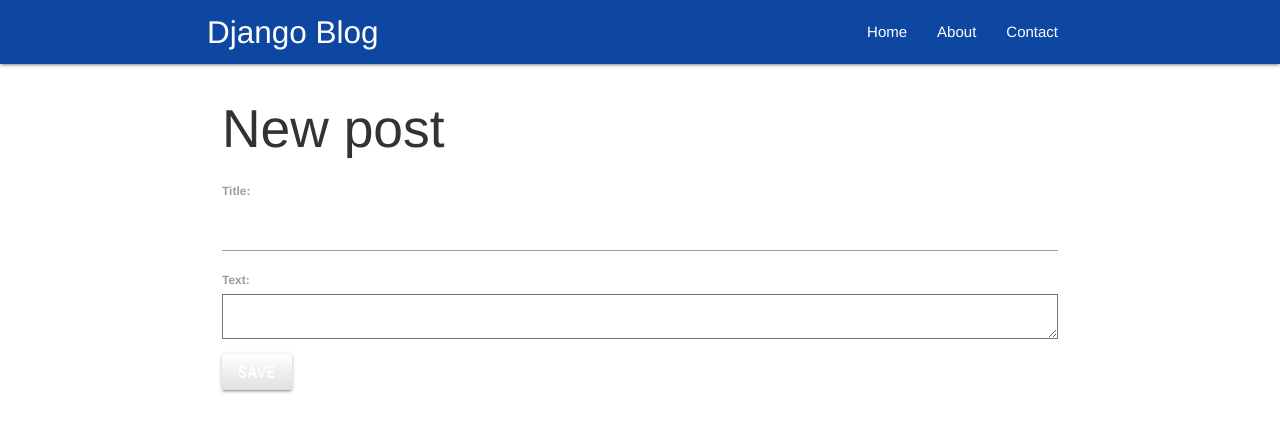
After one commit to Issakha5/djangotest, a Django app: page /post/new/ in a window 1280 px wide. The commit adds this page. Shown: the top 432 px of the page. Run offline with Django 3.2, Linux system fonts and the light colour scheme; some libraries are stand-ins or nearby versions.

Commit message:
design partiel du blog

```diff
--- a/blog/settings.py
+++ b/blog/settings.py
@@ -114,7 +114,7 @@
 
 USE_TZ = True
 
-
+LOGIN_REDIRECT_URL = '/contact'
 # Static files (CSS, JavaScript, Images)
 # https://docs.djangoproject.com/en/2.2/howto/static-files/
 
--- a/blog/urls.py
+++ b/blog/urls.py
@@ -19,4 +19,5 @@
 urlpatterns = [
     path('admin/', admin.site.urls),
     path('', include('blog1.urls')),
+    path('contact/', include('django.contrib.auth.urls')),
 ]
--- a/blog1/admin.py
+++ b/blog1/admin.py
@@ -1,4 +1,5 @@
 from django.contrib import admin
-from .models import Post
+from .models import Post, Category, Comment
 
 admin.site.register(Post)
+admin.site.register(Category)
--- /dev/null
+++ b/blog1/forms.py
@@ -0,0 +1,17 @@
+from django import forms
+
+from .models import Post, Comment
+
+
+class PostForm(forms.ModelForm):
+
+    class Meta:
+        model = Post
+        fields = ('title', 'text',)
+
+
+class CommentForm(forms.ModelForm):
+
+    class Meta:
+        model = Comment
+        fields = ('author', 'text')
--- a/blog1/models.py
+++ b/blog1/models.py
@@ -9,6 +9,7 @@
     text = models.TextField()
     created_date = models.DateTimeField(default=timezone.now)
     published_date = models.DateTimeField(blank=True, null=True)
+    categories = models.ManyToManyField('Category', related_name='posts')
 
     def publish(self):
         self.published_date = timezone.now()
@@ -16,3 +17,14 @@
 
     def __str__(self):
         return self.title
+
+
+class Category(models.Model):
+    name = models.CharField(max_length=50)
+
+
+class Comment(models.Model):
+    author = models.ForeignKey(settings.AUTH_USER_MODEL, on_delete=models.CASCADE)
+    text = models.TextField()
+    created_date = models.DateTimeField(default=timezone.now)
+    post = models.ForeignKey('blog1.Post', on_delete=models.CASCADE, related_name='comments')
--- a/blog1/static/css/blog1.css
+++ b/blog1/static/css/blog1.css
@@ -11,7 +11,7 @@
 }
 
 .content {
-    margin-left: 40px;
+    margin-left: 20px;
 }
 
 h1, h2, h3, h4 {
--- a/blog1/templates/blog1/base.html
+++ b/blog1/templates/blog1/base.html
@@ -7,18 +7,33 @@
         <link rel="stylesheet" href="//maxcdn.bootstrapcdn.com/bootstrap/3.2.0/css/bootstrap-theme.min.css">
         <link href='//fonts.googleapis.com/css?family=Lobster&subset=latin,latin-ext' rel='stylesheet' type='text/css'>
         <link rel="stylesheet" href="{% static 'css/blog.css' %}">
+        <!--Import Google Icon Font-->
+      <link href="https://fonts.googleapis.com/icon?family=Material+Icons" rel="stylesheet">
+      <!-- Compiled and minified CSS -->
+      <link rel="stylesheet" href="https://cdnjs.cloudflare.com/ajax/libs/materialize/1.0.0/css/materialize.min.css">
+      <!--Let browser know website is optimized for mobile-->
+      <meta name="viewport" content="width=device-width, initial-scale=1.0"/>
     </head>
     <body>
-        <div class="page-header">
-            <h1><a href="/">Django Blog</a></h1>
-        </div>
+            <nav >
+         <div class="nav-wrapper blue darken-4">
+            <div class="container">
+               <a href="/" class="brand-logo">Django Blog</a>
+               <ul id="nav-mobile" class="right hide-on-med-and-down">
+                  <li><a href="/">Home</a></li>
+                  <li><a href="/about">About</a></li>
+                  <li><a href="{% url 'login' %}">Contact</a></li>
+               </ul>
+            </div>
+         </div>
+      </nav>
+
 
         <div class="content container">
             <div class="row">
-                <div class="col-md-8">
+                <div class="col-md-12">
                 {% block content %}
                     {% endblock %}
-
                 </div>
             </div>
         </div>
--- /dev/null
+++ b/blog1/templates/blog1/login.html
@@ -0,0 +1,6 @@
+<h2>Login</h2>
+<form method="post">
+  {% csrf_token %}
+  {{ form.as_p }}
+  <button type="submit">Login</button>
+</form>
--- /dev/null
+++ b/blog1/templates/blog1/post_edit.html
@@ -0,0 +1,10 @@
+{% extends 'blog1/base.html' %}
+
+{%  block content %}
+
+<h2>New post</h2>
+ <form method="POST" class="post-form">{% csrf_token %}
+    {{ form.as_p }}
+    <button type="submit" class="save btn btn-default">Save</button>
+ </form>
+{% endblock %}
--- a/blog1/urls.py
+++ b/blog1/urls.py
@@ -1,7 +1,9 @@
-from django.urls import path
+from django.urls import path, include
 from . import views
 
 urlpatterns = [
     path('', views.post_list, name='post_list'),
     path('post/<int:pk>/', views.post_detail, name='post_detail'),
+    path('post/new/', views.post_new, name='post_new'),
+    path('post/<int:pk>/edit/', views.post_edit, name='post_edit'),
 ]
--- a/blog1/views.py
+++ b/blog1/views.py
@@ -1,6 +1,9 @@
-from django.shortcuts import render, get_object_or_404
+from django.shortcuts import render, get_object_or_404, redirect, reverse
 from django.utils import timezone
-from .models import Post
+from .models import Post, Comment
+from .forms import PostForm, CommentForm
+from django.contrib.auth.forms import UserCreationForm
+
 
 def post_list(request):
     posts = Post.objects.filter(published_date__lte=timezone.now()).order_by('published_date')
@@ -9,4 +12,49 @@
 
 def post_detail(request, pk):
     post = get_object_or_404(Post, pk=pk)
-    return render(request, 'blog1/post_detail.html', {'post': post})
+    if request.method == "POST":
+        form = CommentForm(request.POST)
+        if form.is_valid():
+            comment = form.save(commit=False)
+            comment.post = post
+            comment.save()
+            return redirect('post_detail', pk=post.pk)
+    else:
+        form = CommentForm()
+
+    comments = Comment.objects.filter(post=post)
+    context = {
+        "post": post,
+        "comments": comments,
+        "form": form,
+    }
+    return render(request, 'blog1/post_detail.html', context)
+
+
+def post_new(request):
+    if request.method == 'POST':
+        form = PostForm(request.POST)
+        if form.is_valid():
+            post = form.save(commit=False)
+            post.author = request.user
+            post.published_date = timezone.now()
+            post.save()
+            return redirect('post_detail', pk=post.pk)
+    else:
+        form = PostForm()
+    return render(request, 'blog1/post_edit.html', {'form': form})
+
+
+def post_edit(request, pk):
+    post = get_object_or_404(Post, pk=pk)
+    if request.method == 'POST':
+        form = PostForm(request.POST, instance=post)
+        if form.is_valid():
+            post = form.save(commit=False)
+            post.author = request.user
+            post.published_date = timezone.now()
+            post.save()
+            return redirect('post_detail', pk=post.pk)
+    else:
+        form = PostForm(instance=post)
+    return render(request, 'blog1/post_edit.html', {'form': form})
```
Also changed, not shown: blog1/templates/blog1/post_detail.html (+24 -0 lines), blog1/templates/blog1/post_list.html (+11 -5 lines), blog1/migrations/0002_auto_20190925_1117.py (added), blog1/migrations/0003_auto_20190926_1143.py (added), db.sqlite3.
